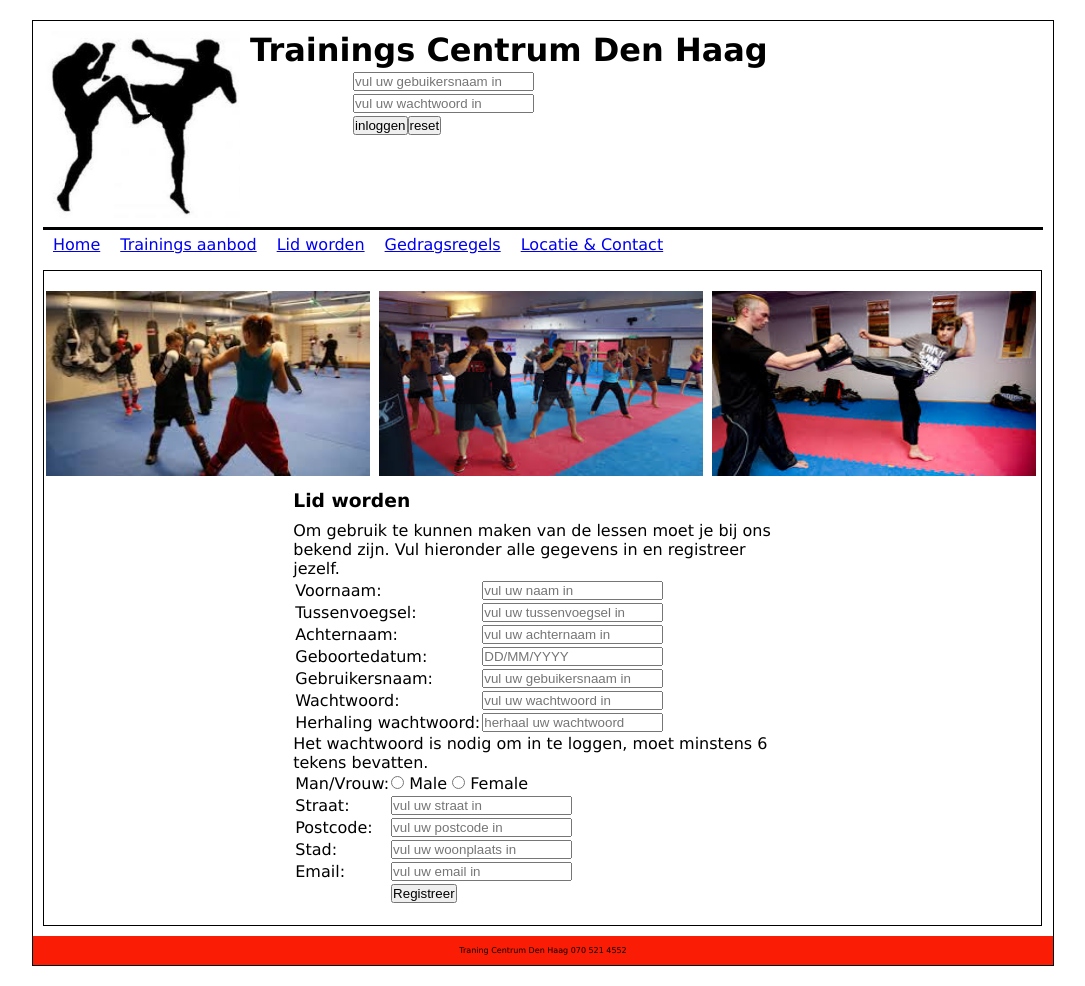
After one commit to JVojczekhovskiy/TrainingsFactory, a PHP site: page /app/view/tpls/bezoeker/lidWorden.php in a window 1280 px wide. The commit adds this page. Shown: the whole page, without its empty margins (97-1182 px from the left). Run offline with PHP 8.4, Linux system fonts and the light colour scheme.

Commit message:
Lid worden pagina

```diff
--- a/app/controls/BezoekerController.php
+++ b/app/controls/BezoekerController.php
@@ -91,4 +91,10 @@ class BezoekerController extends AbstractController
 
     }
 
+    protected function lidWordenAction()
+    {
+
+    }
+
+
 }
--- a/app/view/tpls/bezoeker/includes/header.php
+++ b/app/view/tpls/bezoeker/includes/header.php
@@ -13,10 +13,24 @@
             <div>
                 <h1>Trainings Centrum Den Haag</h1>
             </div>
-            <div style="float: right;">
-            <input type="text" autocomplete="off" placeholder="vul uw gebuikersnaam in" name="gn" value='<?= isset($gn)?$gn:"";?>' required="required">
-            <input type="password" autocomplete="off" name="ww" placeholder="vul uw wachtwoord in" required="required" >
-            <input type="submit" value="inloggen"><input type="reset" value="reset">
+            <div class="login">
+              <table>
+                <tr>
+                  <td>
+                    <input type="text" autocomplete="off" placeholder="vul uw gebuikersnaam in" name="gn" value='<?= isset($gn)?$gn:"";?>' required="required">
+                  </td>
+                </tr>
+                <tr>
+                  <td>
+                    <input type="password" autocomplete="off" name="ww" placeholder="vul uw wachtwoord in" required="required" >
+                  </td>
+                </tr>
+                <tr>
+                  <td>
+                    <input type="submit" value="inloggen"><input type="reset" value="reset">
+                  </td>
+                </tr>
+            </table>
           </div>
         </header>
         <section>
--- a/app/view/tpls/bezoeker/includes/menu.php
+++ b/app/view/tpls/bezoeker/includes/menu.php
@@ -4,7 +4,7 @@
 
         <li><a href="?control=bezoeker&action=inloggen">Trainings aanbod</a></li>
 
-        <li><a href="?control=bezoeker&action=inloggen">Lid worden</a></li>
+        <li><a href="?control=bezoeker&action=lidWorden">Lid worden</a></li>
 
         <li><a href="?control=bezoeker&action=inloggen">Gedragsregels</a></li>
 
--- /dev/null
+++ b/app/view/tpls/bezoeker/lidWorden.php
@@ -0,0 +1,76 @@
+<?php include 'includes/header.php';
+include 'includes/menu.php';?>
+    <section id='content'>
+      <img src="img/image1.jpg" alt="Kickboksing">
+      <img src="img/image2.jpg" alt="Kickboksing">
+      <img src="img/image3.jpg" alt="Kickboksing">
+      <div>
+        <p>
+          <h3>Lid worden</h3>
+          Om gebruik te kunnen maken van de lessen moet je bij ons bekend zijn.
+          Vul hieronder alle gegevens in en registreer jezelf.
+        </p>
+        <table>
+          <tr>
+            <td>Voornaam:</td>
+            <td><input type="text" placeholder="vul uw naam in" name="firstname" required="required"></td>
+          </tr>
+          <tr>
+            <td>Tussenvoegsel:</td>
+            <td><input type="text" placeholder="vul uw tussenvoegsel in" name="preprovision"></td>
+          </tr>
+          <tr>
+            <td>Achternaam:</td>
+            <td><input type="text" placeholder="vul uw achternaam in" name="lastname" required="required"></td>
+          </tr>
+          <tr>
+            <td>Geboortedatum:</td>
+            <td><input type="text" placeholder="DD/MM/YYYY" name="" required="required"></td>
+          </tr>
+          <tr>
+            <td>Gebruikersnaam:</td>
+            <td><input type="text" placeholder="vul uw gebuikersnaam in" name="gn" required="required"></td>
+          </tr>
+          <tr>
+            <td>Wachtwoord:</td>
+            <td><input type="text" placeholder="vul uw wachtwoord in" name="ww" required="required"></td>
+          </tr>
+          <tr>
+            <td>Herhaling wachtwoord:</td>
+            <td><input type="text" placeholder="herhaal uw wachtwoord" name="ww" required="required"></td>
+          </tr>
+        </table>
+        Het wachtwoord is nodig om in te loggen, moet minstens 6 tekens bevatten.
+        <table>
+          <tr>
+            <td>Man/Vrouw:</td>
+              <td>
+                  <input type="radio" name="gender" value="male"> Male
+                  <input type="radio" name="gender" value="female"> Female
+              </td>
+          </tr>
+          <tr>
+            <td>Straat:</td>
+            <td><input type="text" placeholder="vul uw straat in" name="street"></td>
+          </tr>
+          <tr>
+            <td>Postcode:</td>
+            <td><input type="text" placeholder="vul uw postcode in" name="zipcode" required="required"></td>
+          </tr>
+          <tr>
+            <td>Stad:</td>
+            <td><input type="text" placeholder="vul uw woonplaats in" name="" required="required"></td>
+          </tr>
+          <tr>
+            <td>Email:</td>
+            <td><input type="text" placeholder="vul uw email in" name="" required="required"></td>
+          </tr>
+          <tr>
+            <td></td>
+            <td><input type="submit" value="Registreer"></td>
+          </tr>
+        </table>
+    </div>
+    </section>
+
+<?php include 'includes/footer.php';
--- a/css/framework.css
+++ b/css/framework.css
@@ -58,7 +58,9 @@ header figure img{
 header a{
     padding:5px;
 }
-
+.login{
+  float: right;
+}
 nav{
     width:1000px;
     margin: 0px 10px;
```
